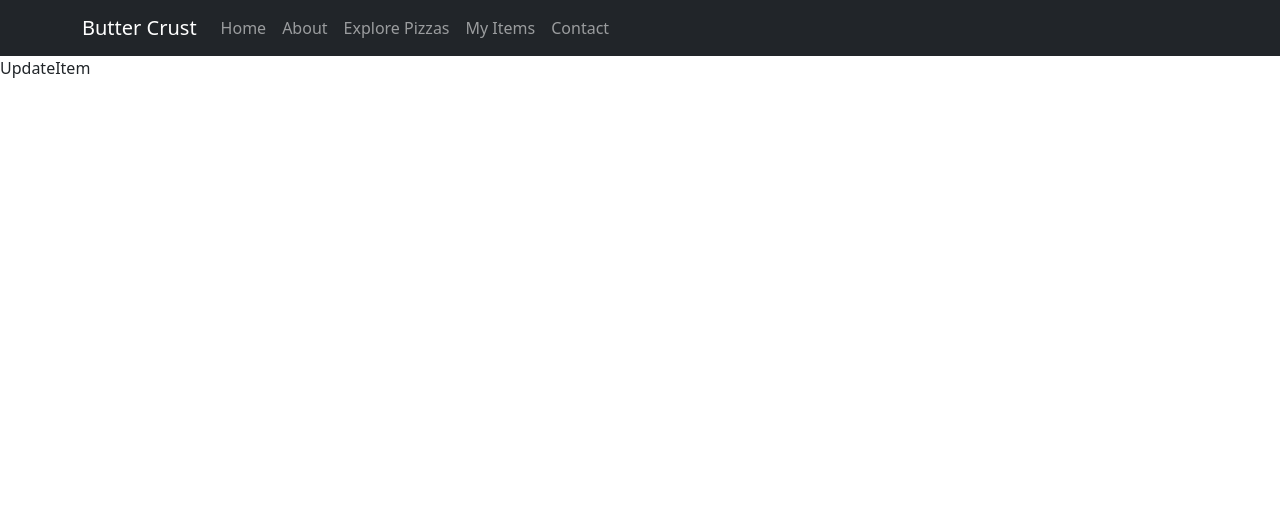
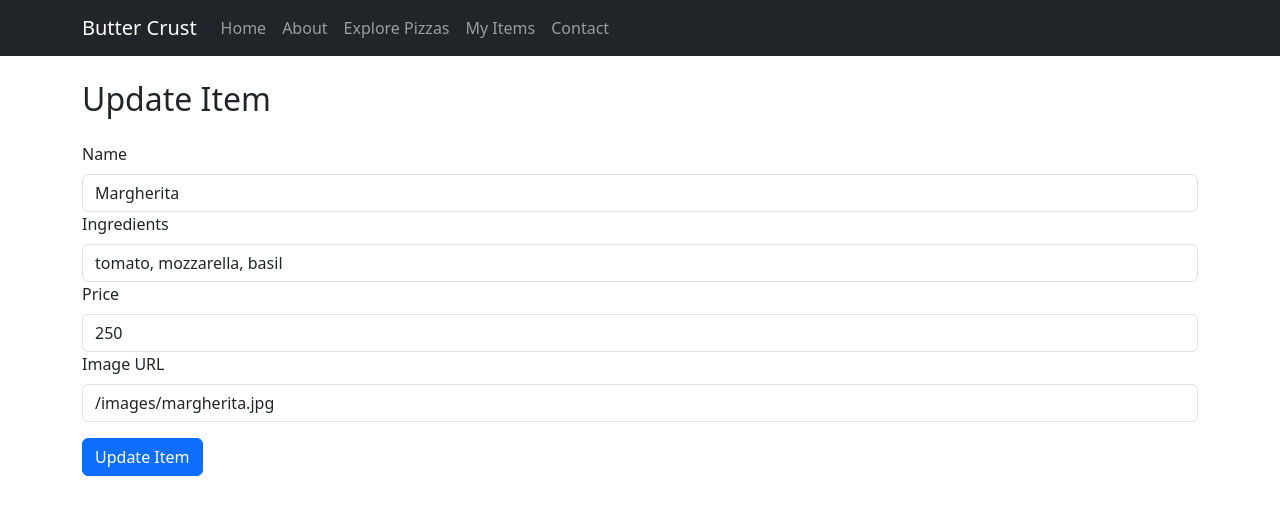
Before and after one commit to Meet-301/pizzastore, a React (Create React App) app: page /update/1 in a window 1280 px wide. Shown: the top 514 px of the page. Built offline with nearby package versions, Linux system fonts and the light colour scheme; data requests are answered from the project's data file.

Commit message:
Aug 10, 2024, 5:01 PM

```diff
--- a/src/components/UpdateItem.js
+++ b/src/components/UpdateItem.js
@@ -1,9 +1,101 @@
-import React from 'react'
+import React, { useEffect } from 'react';
+import { useNavigate, useParams } from 'react-router-dom';
+import { Formik, Form, Field, ErrorMessage } from 'formik';
+import * as Yup from 'yup';
+import axios from 'axios';
+import { Container, Button, Form as BootstrapForm, Alert } from 'react-bootstrap';
+
+// Validation schema
+const validationSchema = Yup.object({
+  name: Yup.string().required('Name is required'),
+  ingredients: Yup.string().required('Ingredients are required'),
+  price: Yup.number().required('Price is required').positive('Price must be positive').integer('Price must be an integer'),
+  image: Yup.string().url('Must be a valid URL').required('Image URL is required'),
+});
 
 const UpdateItem = () => {
+  const { id } = useParams();
+  const navigate = useNavigate();
+  const [item, setItem] = React.useState(null);
+  const [error, setError] = React.useState(null);
+
+  useEffect(() => {
+    axios.get(`http://localhost:5000/items/${id}`)
+      .then(response => {
+        setItem(response.data);
+      })
+      .catch(error => {
+        console.error("There was an error fetching the item!", error);
+        setError("Could not fetch item details.");
+      });
+  }, [id]);
+
+  const handleSubmit = (values) => {
+    axios.put(`http://localhost:5000/items/${id}`, values)
+      .then(() => {
+        navigate('/myitems');
+      })
+      .catch(error => {
+        console.error("There was an error updating the item!", error);
+        setError("Could not update item.");
+      });
+  };
+
+  if (error) {
+    return <Alert variant="danger">{error}</Alert>;
+  }
+
+  if (!item) {
+    return <div>Loading...</div>;
+  }
+
   return (
-    <div>UpdateItem</div>
-  )
-}
+    <Container>
+      <h2 className="my-4">Update Item</h2>
+      <Formik
+        initialValues={{
+          name: item.name,
+          ingredients: item.ingredients.join(', '),
+          price: item.price,
+          image: item.image,
+        }}
+        validationSchema={validationSchema}
+        onSubmit={handleSubmit}
+      >
+        {({ errors, touched }) => (
+          <Form>
+            <BootstrapForm.Group controlId="name">
+              <BootstrapForm.Label>Name</BootstrapForm.Label>
+              <Field name="name" className="form-control" />
+              <ErrorMessage name="name" component="div" className="text-danger" />
+            </BootstrapForm.Group>
 
-export default UpdateItem
+            <BootstrapForm.Group controlId="ingredients">
+              <BootstrapForm.Label>Ingredients</BootstrapForm.Label>
+              <Field name="ingredients" className="form-control" />
+              <ErrorMessage name="ingredients" component="div" className="text-danger" />
+            </BootstrapForm.Group>
+
+            <BootstrapForm.Group controlId="price">
+              <BootstrapForm.Label>Price</BootstrapForm.Label>
+              <Field type="number" name="price" className="form-control" />
+              <ErrorMessage name="price" component="div" className="text-danger" />
+            </BootstrapForm.Group>
+
+            <BootstrapForm.Group controlId="image">
+              <BootstrapForm.Label>Image URL</BootstrapForm.Label>
+              <Field name="image" className="form-control" />
+              <ErrorMessage name="image" component="div" className="text-danger" />
+            </BootstrapForm.Group>
+
+            <Button variant="primary" type="submit" className="mt-3">
+              Update Item
+            </Button>
+          </Form>
+        )}
+      </Formik>
+    </Container>
+  );
+};
+
+export default UpdateItem;
```
